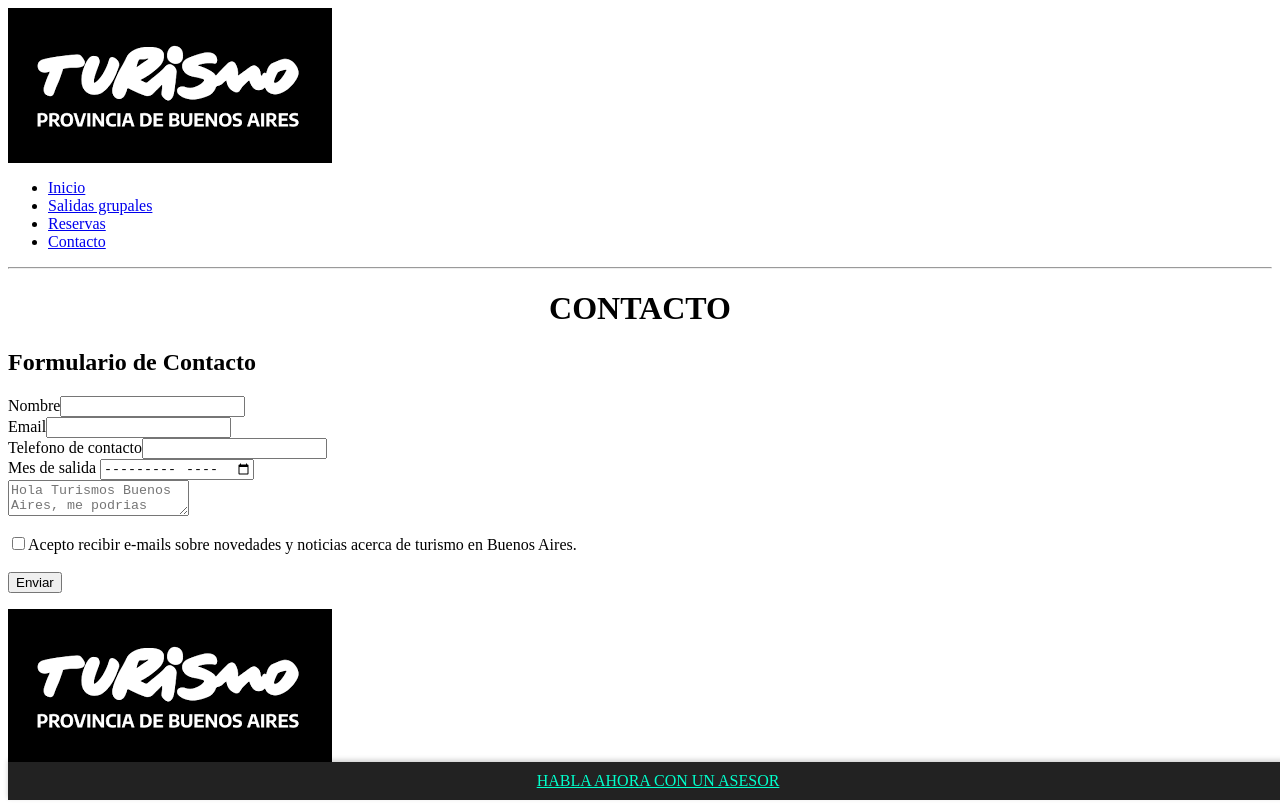
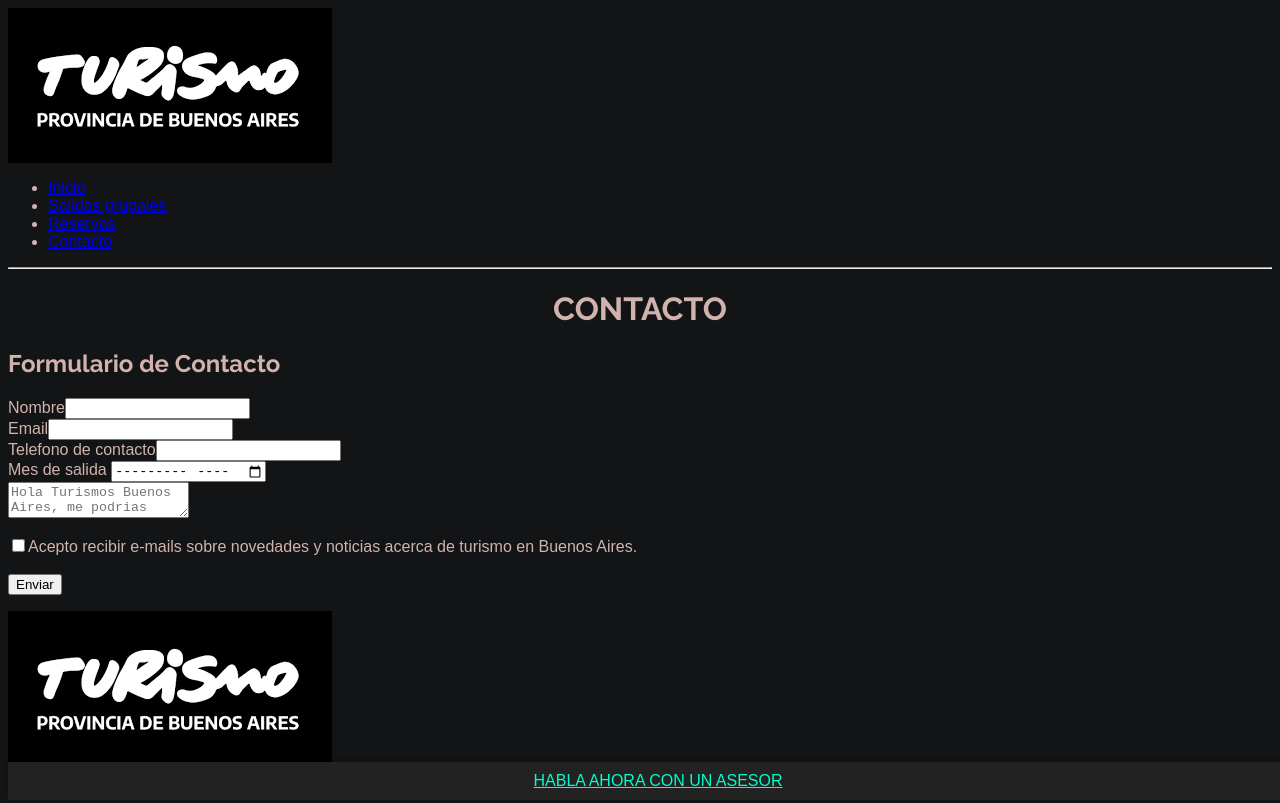
Before and after one commit to caceres-mac/responsive-landing-page-wix-clone, a plain HTML site: page pages/contacto.html in a window 1280 px wide. Shown: the top 803 px of the page. Drawn offline with Linux system fonts and the light colour scheme.

Commit message:
Actualización: cambios en estilos y contenido

```diff
--- /dev/null
+++ b/CSS pages/contacto.css
@@ -0,0 +1 @@
+/*CONTIENE LOS ELEMENTOS EXCLUSIVOS DE CONTACTO*/
--- /dev/null
+++ b/CSS pages/global.css
@@ -0,0 +1,37 @@
+       /* CONTIENE TODOS LOS ESTILOS DE LOS ELEMENTOS QUE SE REPITEN EN TODAS LAS PAGINAS*/
+
+       /*ESTILOS DE COLOR, FONDO Y FUENTE DE BODY*/
+       body {
+            color: #d0b3ad;
+            background-color: #131416;
+            font-family: sans-serif;
+        }
+
+        /*ALINEACION DE CENTRADA DE LOS H1*/
+        h1 {
+            text-align: center;
+        }
+
+        /*FUENTES ESPECIFICAS DE H1, H2, H3*/
+        h1, h2, h3 {
+        font-family: 'Raleway', sans-serif;
+        }
+
+        /*BOTON DE CONTACTO*/
+        .mensaje-contacto {
+                position: fixed;
+                bottom: 0;
+                width: 100%;
+                background-color: #222;
+                color: #fff;
+                text-align: center;
+                padding: 10px;
+                font-size: 16px;
+                z-index: 999;
+                box-shadow: 0 -2px 5px rgba(0,0,0,0.2);
+}
+        /*MENSAJE DE BOTON DE CONTACTO*/
+        .mensaje-contacto a {
+                  color: #00ffcc;
+                  text-decoration: underline;
+                }
--- /dev/null
+++ b/CSS pages/reservas.css
@@ -0,0 +1 @@
+/*CONTIENE LOS ELEMENTOS EXCLUSIVOS DE RESERVAS*/
--- /dev/null
+++ b/CSS pages/salidas grupales.css
@@ -0,0 +1 @@
+/*CONTIENE LOS ELEMENTOS EXCLUSIVOS DE SALIDAS GRUPALES*/
--- a/pages/contacto.html
+++ b/pages/contacto.html
@@ -3,32 +3,13 @@
     <head>
       <meta charset="UTF-8">
       <meta name="viewport" content="width=device-width, initial-scale=1.0">
+      <meta name="title" content="Contacto">
+      <link rel="stylesheet" href="../CSS pages/global.css">
+      <link rel="stylesheet" href="../CSS pages/contacto.css">
+      <link href="https://fonts.googleapis.com/css2?family=Raleway:wght@400;700&display=swap" rel="stylesheet">
+
           <!-- Titulo de la pestaña -->
         <title>Turismo Buenos Aires</title>
-        <style>
-          h1{
-            text-align: center;
-          }
-
-        .mensaje-contacto {
-                position: fixed;
-                bottom: 0;
-                width: 100%;
-                background-color: #222;
-                color: #fff;
-                text-align: center;
-                padding: 10px;
-                font-size: 16px;
-                z-index: 999;
-                box-shadow: 0 -2px 5px rgba(0,0,0,0.2);
-}
-
-        .mensaje-contacto a {
-                  color: #00ffcc;
-                  text-decoration: underline;
-                }
-
-        </style>
     </head>
 
     <body>
```
Also changed, not shown: CSS pages/index.css (added, +9 -0 lines), index.html (+9 -24 lines), pages/reservas.html (+5 -20 lines), pages/salidas grupales.html (+8 -27 lines).
